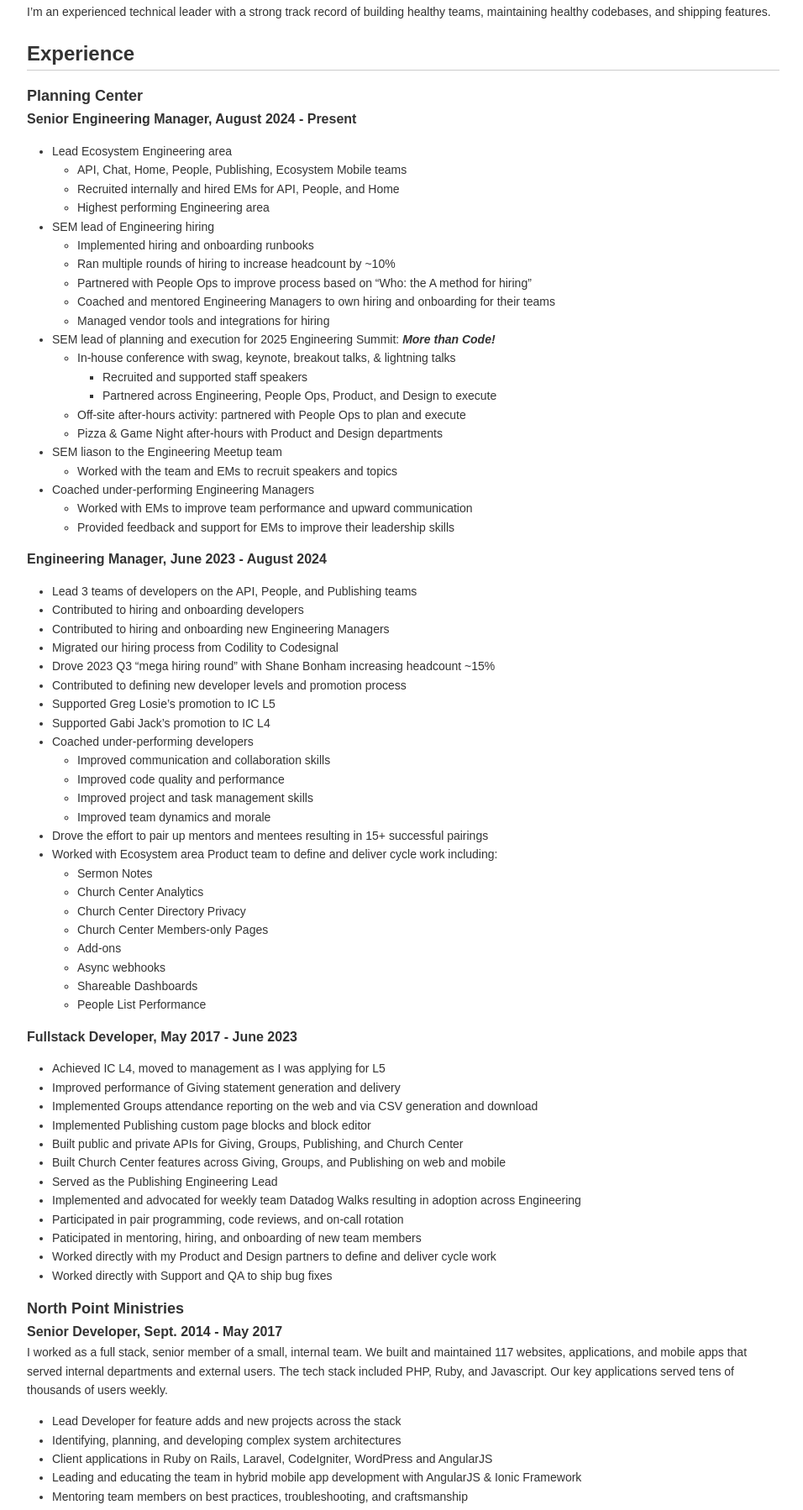
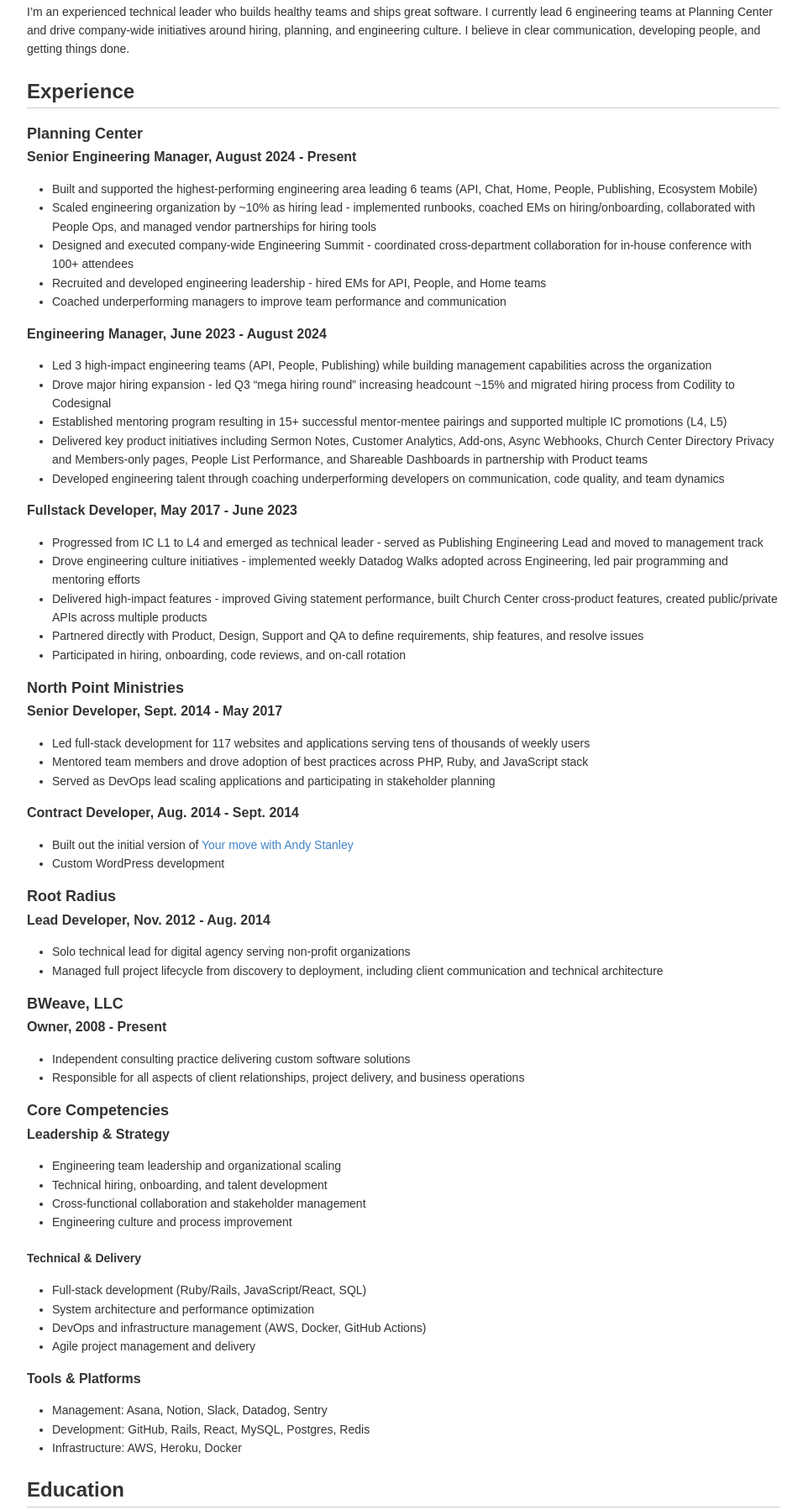
Before and after one commit to bweave/resume, a plain HTML site: page index.html in a window 1280 px wide. Shown: the part 180-1978 px from the top of the page at 84% size, without its empty margins (141-1097 px from the left). Drawn offline with Linux system fonts and the light colour scheme.

Commit message:
deploy: 213a0bea7911bdb1e6e80587acb113d402bc653b

```diff
--- a/index.html
+++ b/index.html
@@ -882,142 +882,73 @@
 <h1 class="title">Brian Weaver</h1>
 </header>
 <h6 id="github---blog---howdybweave.dev">[ <a href="https://www.github.com/bweave">Github</a> ] - [ <a href="https://blog.bweave.dev/">Blog</a> ] - [ howdy@bweave.dev ]</h6>
-<p>I’m an experienced technical leader with a strong track record of
-building healthy teams, maintaining healthy codebases, and shipping
-features.</p>
+<p>I’m an experienced technical leader who builds healthy teams and
+ships great software. I currently lead 6 engineering teams at Planning
+Center and drive company-wide initiatives around hiring, planning, and
+engineering culture. I believe in clear communication, developing
+people, and getting things done.</p>
 <h2 id="experience">Experience</h2>
 <h3 id="planning-center">Planning Center</h3>
 <h4 id="senior-engineering-manager-august-2024---present">Senior
 Engineering Manager, August 2024 - Present</h4>
 <ul>
-<li>Lead Ecosystem Engineering area
-<ul>
-<li>API, Chat, Home, People, Publishing, Ecosystem Mobile teams</li>
-<li>Recruited internally and hired EMs for API, People, and Home</li>
-<li>Highest performing Engineering area</li>
-</ul></li>
-<li>SEM lead of Engineering hiring
-<ul>
-<li>Implemented hiring and onboarding runbooks</li>
-<li>Ran multiple rounds of hiring to increase headcount by ~10%</li>
-<li>Partnered with People Ops to improve process based on “Who: the A
-method for hiring”</li>
-<li>Coached and mentored Engineering Managers to own hiring and
-onboarding for their teams</li>
-<li>Managed vendor tools and integrations for hiring</li>
-</ul></li>
-<li>SEM lead of planning and execution for 2025 Engineering Summit:
-<strong><em>More than Code!</em></strong>
-<ul>
-<li>In-house conference with swag, keynote, breakout talks, &amp;
-lightning talks
-<ul>
-<li>Recruited and supported staff speakers</li>
-<li>Partnered across Engineering, People Ops, Product, and Design to
-execute</li>
-</ul></li>
-<li>Off-site after-hours activity: partnered with People Ops to plan and
-execute</li>
-<li>Pizza &amp; Game Night after-hours with Product and Design
-departments</li>
-</ul></li>
-<li>SEM liason to the Engineering Meetup team
-<ul>
-<li>Worked with the team and EMs to recruit speakers and topics</li>
-</ul></li>
-<li>Coached under-performing Engineering Managers
-<ul>
-<li>Worked with EMs to improve team performance and upward
+<li>Built and supported the highest-performing engineering area leading
+6 teams (API, Chat, Home, People, Publishing, Ecosystem Mobile)</li>
+<li>Scaled engineering organization by ~10% as hiring lead - implemented
+runbooks, coached EMs on hiring/onboarding, collaborated with People
+Ops, and managed vendor partnerships for hiring tools</li>
+<li>Designed and executed company-wide Engineering Summit - coordinated
+cross-department collaboration for in-house conference with 100+
+attendees</li>
+<li>Recruited and developed engineering leadership - hired EMs for API,
+People, and Home teams</li>
+<li>Coached underperforming managers to improve team performance and
 communication</li>
-<li>Provided feedback and support for EMs to improve their leadership
-skills</li>
-</ul></li>
 </ul>
 <h4 id="engineering-manager-june-2023---august-2024">Engineering
 Manager, June 2023 - August 2024</h4>
 <ul>
-<li>Lead 3 teams of developers on the API, People, and Publishing
-teams</li>
-<li>Contributed to hiring and onboarding developers</li>
-<li>Contributed to hiring and onboarding new Engineering Managers</li>
-<li>Migrated our hiring process from Codility to Codesignal</li>
-<li>Drove 2023 Q3 “mega hiring round” with Shane Bonham increasing
-headcount ~15%</li>
-<li>Contributed to defining new developer levels and promotion
-process</li>
-<li>Supported Greg Losie’s promotion to IC L5</li>
-<li>Supported Gabi Jack’s promotion to IC L4</li>
-<li>Coached under-performing developers
-<ul>
-<li>Improved communication and collaboration skills</li>
-<li>Improved code quality and performance</li>
-<li>Improved project and task management skills</li>
-<li>Improved team dynamics and morale</li>
-</ul></li>
-<li>Drove the effort to pair up mentors and mentees resulting in 15+
-successful pairings</li>
-<li>Worked with Ecosystem area Product team to define and deliver cycle
-work including:
-<ul>
-<li>Sermon Notes</li>
-<li>Church Center Analytics</li>
-<li>Church Center Directory Privacy</li>
-<li>Church Center Members-only Pages</li>
-<li>Add-ons</li>
-<li>Async webhooks</li>
-<li>Shareable Dashboards</li>
-<li>People List Performance</li>
-</ul></li>
+<li>Led 3 high-impact engineering teams (API, People, Publishing) while
+building management capabilities across the organization</li>
+<li>Drove major hiring expansion - led Q3 “mega hiring round” increasing
+headcount ~15% and migrated hiring process from Codility to
+Codesignal</li>
+<li>Established mentoring program resulting in 15+ successful
+mentor-mentee pairings and supported multiple IC promotions (L4,
+L5)</li>
+<li>Delivered key product initiatives including Sermon Notes, Customer
+Analytics, Add-ons, Async Webhooks, Church Center Directory Privacy and
+Members-only pages, People List Performance, and Shareable Dashboards in
+partnership with Product teams</li>
+<li>Developed engineering talent through coaching underperforming
+developers on communication, code quality, and team dynamics</li>
 </ul>
 <h4 id="fullstack-developer-may-2017---june-2023">Fullstack Developer,
 May 2017 - June 2023</h4>
 <ul>
-<li>Achieved IC L4, moved to management as I was applying for L5</li>
-<li>Improved performance of Giving statement generation and
-delivery</li>
-<li>Implemented Groups attendance reporting on the web and via CSV
-generation and download</li>
-<li>Implemented Publishing custom page blocks and block editor</li>
-<li>Built public and private APIs for Giving, Groups, Publishing, and
-Church Center</li>
-<li>Built Church Center features across Giving, Groups, and Publishing
-on web and mobile</li>
-<li>Served as the Publishing Engineering Lead</li>
-<li>Implemented and advocated for weekly team Datadog Walks resulting in
-adoption across Engineering</li>
-<li>Participated in pair programming, code reviews, and on-call
+<li>Progressed from IC L1 to L4 and emerged as technical leader - served
+as Publishing Engineering Lead and moved to management track</li>
+<li>Drove engineering culture initiatives - implemented weekly Datadog
+Walks adopted across Engineering, led pair programming and mentoring
+efforts</li>
+<li>Delivered high-impact features - improved Giving statement
+performance, built Church Center cross-product features, created
+public/private APIs across multiple products</li>
+<li>Partnered directly with Product, Design, Support and QA to define
+requirements, ship features, and resolve issues</li>
+<li>Participated in hiring, onboarding, code reviews, and on-call
 rotation</li>
-<li>Paticipated in mentoring, hiring, and onboarding of new team
-members</li>
-<li>Worked directly with my Product and Design partners to define and
-deliver cycle work</li>
-<li>Worked directly with Support and QA to ship bug fixes</li>
 </ul>
 <h3 id="north-point-ministries">North Point Ministries</h3>
 <h4 id="senior-developer-sept.-2014---may-2017">Senior Developer,
 Sept. 2014 - May 2017</h4>
-<p>I worked as a full stack, senior member of a small, internal team. We
-built and maintained 117 websites, applications, and mobile apps that
-served internal departments and external users. The tech stack included
-PHP, Ruby, and Javascript. Our key applications served tens of thousands
-of users weekly.</p>
 <ul>
-<li>Lead Developer for feature adds and new projects across the
-stack</li>
-<li>Identifying, planning, and developing complex system
-architectures</li>
-<li>Client applications in Ruby on Rails, Laravel, CodeIgniter,
-WordPress and AngularJS</li>
-<li>Leading and educating the team in hybrid mobile app development with
-AngularJS &amp; Ionic Framework</li>
-<li>Mentoring team members on best practices, troubleshooting, and
-craftsmanship</li>
-<li>Participating in pair programming, and code reviews</li>
-<li>DevOps Lead scaling applications to serve 10s of thousands of
-users</li>
-<li>Participating in SCRUM/Agile project planning and execution</li>
-<li>Meeting with stakeholders and product owners</li>
-<li>Kanban via Trello and client communication via Basecamp</li>
+<li>Led full-stack development for 117 websites and applications serving
+tens of thousands of weekly users</li>
+<li>Mentored team members and drove adoption of best practices across
+PHP, Ruby, and JavaScript stack</li>
+<li>Served as DevOps lead scaling applications and participating in
+stakeholder planning</li>
 </ul>
 <h4 id="contract-developer-aug.-2014---sept.-2014">Contract Developer,
 Aug. 2014 - Sept. 2014</h4>
@@ -1029,64 +960,46 @@
 <h3 id="root-radius">Root Radius</h3>
 <h4 id="lead-developer-nov.-2012---aug.-2014">Lead Developer, Nov. 2012
 - Aug. 2014</h4>
-<p>I worked as a team of one at a small digital agency serving
-non-profit organizations. Our primary stack was PHP/MySQL. Campaign
-automation, donor analytics, and event scalability were my key
-responsibilities.</p>
 <ul>
-<li>Lead Developer for feature adds and new projects</li>
-<li>Participating in project discovery, planning, and development</li>
-<li>Participating in defining the software development process</li>
-<li>Scaling cloud servers for large campaigns and events</li>
-<li>Setting up Google Analytics custom reporting</li>
-<li>Meeting with clients to assess technical needs</li>
-<li>Website support and maintenance</li>
-<li>Writing responsive, semantic HTML, CSS, and Javascript</li>
-<li>Optimizing PHP and MySQL performance</li>
+<li>Solo technical lead for digital agency serving non-profit
+organizations</li>
+<li>Managed full project lifecycle from discovery to deployment,
+including client communication and technical architecture</li>
 </ul>
 <h3 id="bweave-llc">BWeave, LLC</h3>
 <h4 id="owner-2008---present">Owner, 2008 - Present</h4>
-<p>As a business owner, I am responsible for every aspect of delivering
-exceptional software to my clients.</p>
 <ul>
-<li>Delivering high quality, scalable websites and apps</li>
-<li>Providing DevOps and SysAdmin support</li>
-<li>Working with clients through discovery, planning, and development of
-their project</li>
-<li>Creating estimates and proposals</li>
-<li>Communicating clearly, and often about progress, roadblocks, and
-feedback</li>
-<li>Daily or weekly standups, depending on the project</li>
-<li>Providing frontend performance audits and suggested
-optimizations</li>
-<li>Providing project “rescue” plans and executing them</li>
-<li>Providing general consulting for client app and website ideas</li>
+<li>Independent consulting practice delivering custom software
+solutions</li>
+<li>Responsible for all aspects of client relationships, project
+delivery, and business operations</li>
 </ul>
-<h2 id="skills">Skills</h2>
+<h3 id="core-competencies">Core Competencies</h3>
+<h4 id="leadership-strategy">Leadership &amp; Strategy</h4>
 <ul>
-<li>Technical leadership</li>
-<li>Team leadership</li>
-<li>Engineering Hiring</li>
-<li>Communication</li>
-<li>Problem-solving</li>
-<li>Project management and delivery</li>
+<li>Engineering team leadership and organizational scaling</li>
+<li>Technical hiring, onboarding, and talent development</li>
+<li>Cross-functional collaboration and stakeholder management</li>
+<li>Engineering culture and process improvement</li>
 </ul>
-<p><strong>Project management &amp; Comms.</strong>: Asana, Trello,
-Notion, Basecamp, Slack, Zoom</p>
-<p><strong>Languages</strong>: Ruby, JavaScript, HTML, CSS, SQL, Bash,
-etc.</p>
-<p><strong>Frameworks</strong>: Ruby on Rails, React, React Native</p>
-<p><strong>Databases</strong>: MySQL, Postgres, Redis</p>
-<p><strong>Tools</strong>: AWS, Docker, Heroku, JSON API, Github,
-GitHub-Actions, Git, REST, Datadog, Sentry, Bugsnag</p>
-<p><strong>Editor</strong>: Neovim</p>
+<h5 id="technical-delivery">Technical &amp; Delivery</h5>
+<ul>
+<li>Full-stack development (Ruby/Rails, JavaScript/React, SQL)</li>
+<li>System architecture and performance optimization</li>
+<li>DevOps and infrastructure management (AWS, Docker, GitHub
+Actions)</li>
+<li>Agile project management and delivery</li>
+</ul>
+<h4 id="tools-platforms">Tools &amp; Platforms</h4>
+<ul>
+<li>Management: Asana, Notion, Slack, Datadog, Sentry</li>
+<li>Development: GitHub, Rails, React, MySQL, Postgres, Redis</li>
+<li>Infrastructure: AWS, Heroku, Docker</li>
+</ul>
 <h2 id="education">Education</h2>
-<h3 id="southern-polytechnic-state-university"><a href="http://engineering.kennesaw.edu/">Southern Polytechnic State
-University</a></h3>
-<p><strong>Partial Degree:</strong> BS Computer Science |
-<strong>Years:</strong> 2000-2002</p>
-<h3 id="kennesaw-state-university"><a href="http://www.kennesaw.edu/">Kennesaw State University</a></h3>
-<p><strong>Partial Degree:</strong> BA Music Education |
-<strong>Years:</strong> 1999 - 2000</p>
+<p><strong>Computer Science</strong> | <a href="http://engineering.kennesaw.edu/">Southern Polytechnic State
+University</a> | 2000-2002</p>
+<p><strong>Music Education</strong> | <a href="http://www.kennesaw.edu/">Kennesaw State University</a> |
+1999-2000</p>
 </body>
 </html>
```
